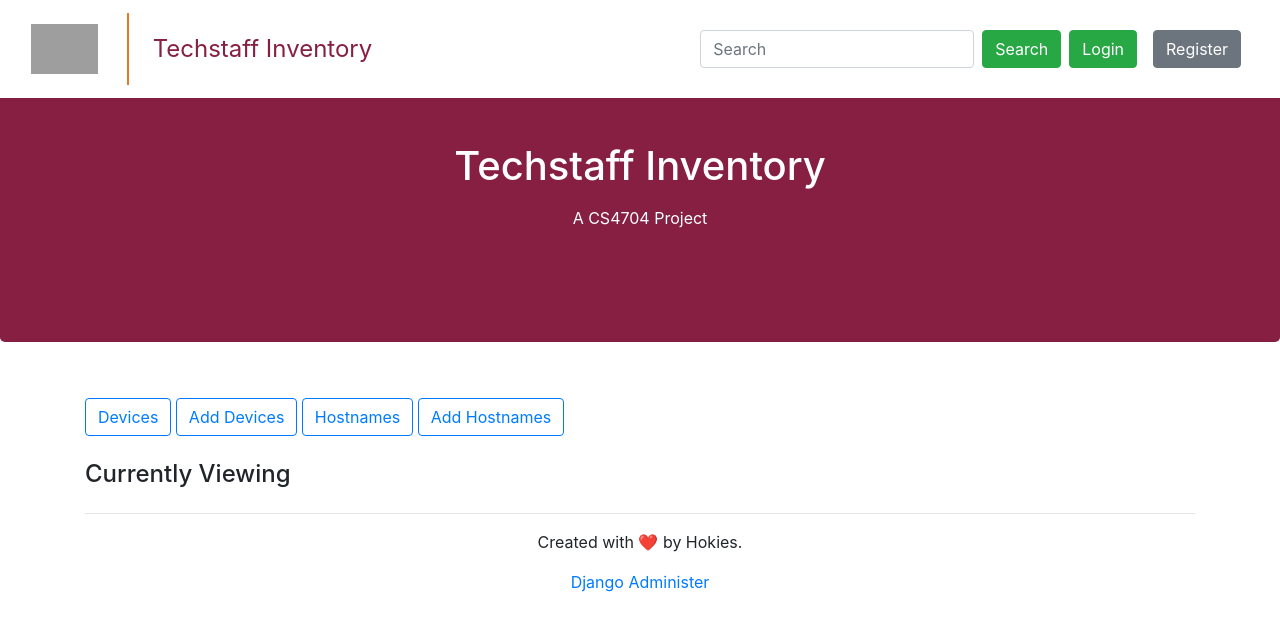
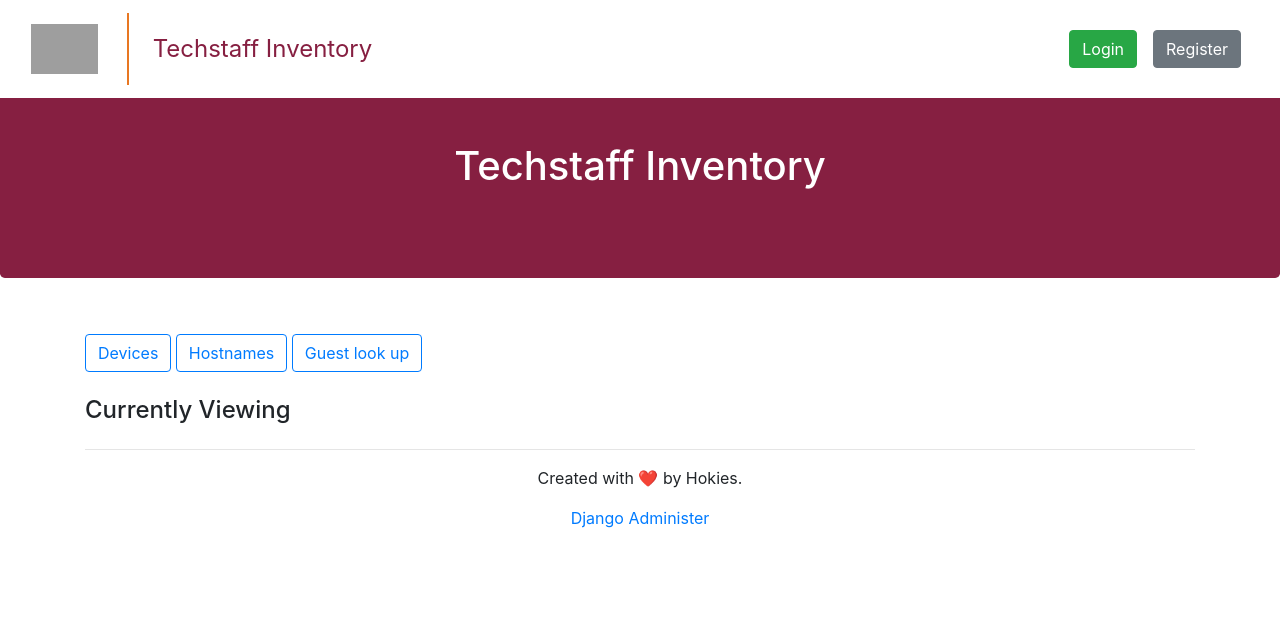
Before and after one commit to chenyuan99/Techstaff-Inventory, a Django app: page / in a window 1280 px wide. Shown: the top 631 px of the page. Run offline with Django 3.2, Linux system fonts and the light colour scheme; some libraries are stand-ins or nearby versions; grey boxes are pictures that could not be loaded.

Commit message:
GUI update

```diff
--- a/hello/templates/base.html
+++ b/hello/templates/base.html
@@ -177,11 +177,6 @@
           <li class="nav-item dropdown">
             <ul class="dropdown-menu" role="menu">
             </ul>
-          </li>
-          <form class="form-inline" action="/action_page.php">
-            <input class="form-control mr-sm-2" type="text" placeholder="Search">
-            <button class="btn btn-success" type="submit">Search</button>
-          </form></a></li>
           {% if user.is_authenticated %}
           <li class="nav-item"><a class="nav-link" href="/dashboard"><button type="button" class="btn btn-light">
                 Dashboard</button></a></li>
--- a/hello/templates/index.html
+++ b/hello/templates/index.html
@@ -7,7 +7,7 @@
 	<div class="jumbotron text-center">
 		<div class="container">
 			<h1>Techstaff Inventory</h1>
-			<p>A CS4704 Project</p>
+
 		</div>
 	</div>
 	<div class="container ">
@@ -17,9 +17,10 @@
 		<div class="button-group">
 
 			<a href="{% url 'display_devices' %}" class="btn btn-outline-primary btn-md" role="button">Devices</a>
-			<a href="{% url 'add_device' %}" class="btn btn-outline-primary btn-md" role="button">Add Devices</a>
+{#			<a href="{% url 'add_device' %}" class="btn btn-outline-primary btn-md" role="button">Add Devices</a>#}
 			<a href="{% url 'display_hostnames' %}" class="btn btn-outline-primary btn-md" role="button">Hostnames</a>
-			<a href="{% url 'add_hostname' %}" class="btn btn-outline-primary btn-md" role="button">Add Hostnames</a>
+{#			<a href="{% url 'add_hostname' %}" class="btn btn-outline-primary btn-md" role="button">Add Hostnames</a>#}
+			<a href="{% url 'display_hostnames' %}" class="btn btn-outline-primary btn-md" role="button">Guest look up</a>
 		</div>
 
 		<br>
@@ -39,7 +40,7 @@
 					<th>Serial_Number</th>
 					<th>Status</th>
 					<th>Issues</th>
-					<th>Edit or Delete</th>
+{#					<th>Edit or Delete</th>#}
 				</tr>
 			{% endif %}
 			{% if header|lower == "hostname" %}
@@ -49,7 +50,7 @@
 				<th>IP_Address</th>
 				<th>IPv6_Address</th>
 				<th>MAC_Address</th>
-				<th>Edit or Delete</th>
+{#				<th>Edit or Delete</th>#}
 
 			{% endif %}
 			</thead>
@@ -70,11 +71,11 @@
 						<td>{{ item.Serial_Number }}</td>
 						<td>{{ item.status }}</td>
 						<td>{{ item.issue }}</td>
-						<td>
-							<a href="{% url 'edit_device' item.pk %}" class="btn btn-outline-info btn-sm" role="button">Edit</a>
-							<a href="{% url 'delete_device' item.pk %}" class="btn btn-outline-danger btn-sm"
-							   role="button">Delete</a>
-						</td>
+{#						<td>#}
+{#							<a href="{% url 'edit_device' item.pk %}" class="btn btn-outline-info btn-sm" role="button">Edit</a>#}
+{#							<a href="{% url 'delete_device' item.pk %}" class="btn btn-outline-danger btn-sm"#}
+{#							   role="button">Delete</a>#}
+{#						</td>#}
 
 					{% endif %}
 
@@ -82,16 +83,15 @@
 
 						<td>{{ item.pk }}</td>
 						<td>{{ item.Hostname }}</td>
-						<td>${{ item.Aliases }}</td>
-						<td>{{ item.Manufacturer }}</td>
+						<td>{{ item.Aliases }}</td>
 						<td>{{ item.IP_Address }}</td>
 						<td>{{ item.IPv6_Address }}</td>
 						<td>{{ item.MAC_Address }}</td>
-						<td>
-							<a href="{% url 'edit_device' item.pk %}" class="btn btn-outline-info btn-sm" role="button">Edit</a>
-							<a href="{% url 'delete_device' item.pk %}" class="btn btn-outline-danger btn-sm"
-							   role="button">Delete</a>
-						</td>
+{#						<td>#}
+{#							<a href="{% url 'edit_device' item.pk %}" class="btn btn-outline-info btn-sm" role="button">Edit</a>#}
+{#							<a href="{% url 'delete_device' item.pk %}" class="btn btn-outline-danger btn-sm"#}
+{#							   role="button">Delete</a>#}
+{#						</td>#}
 
 					{% endif %}
 
```
